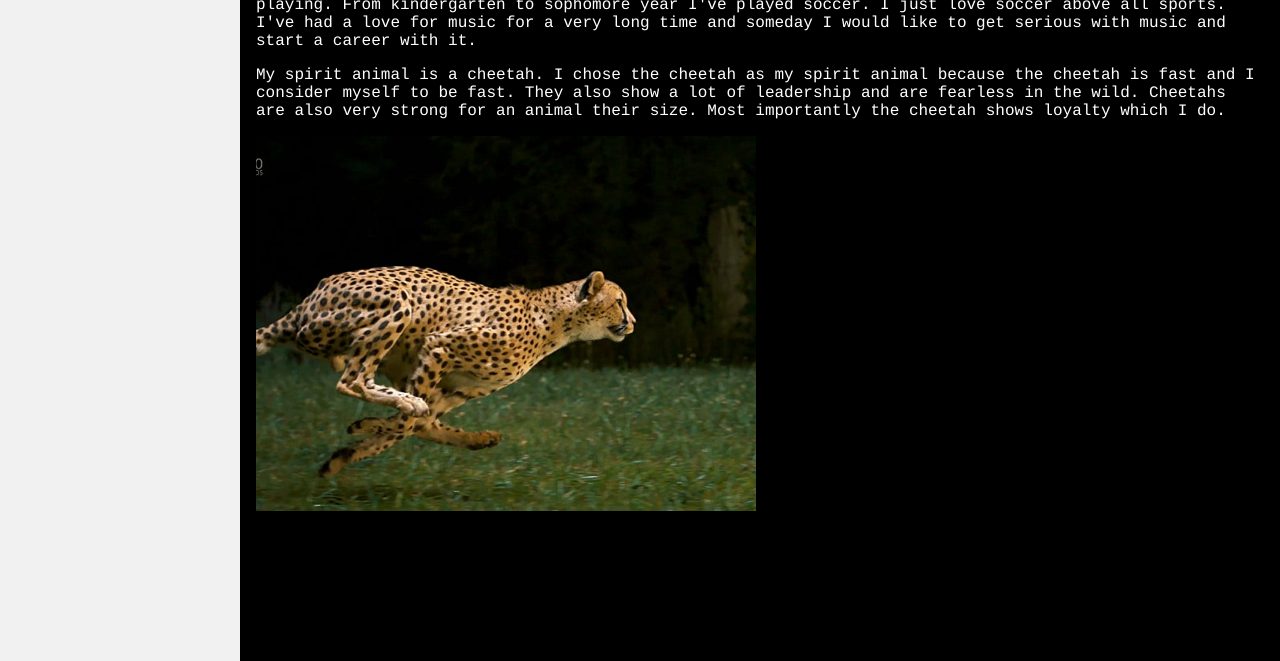
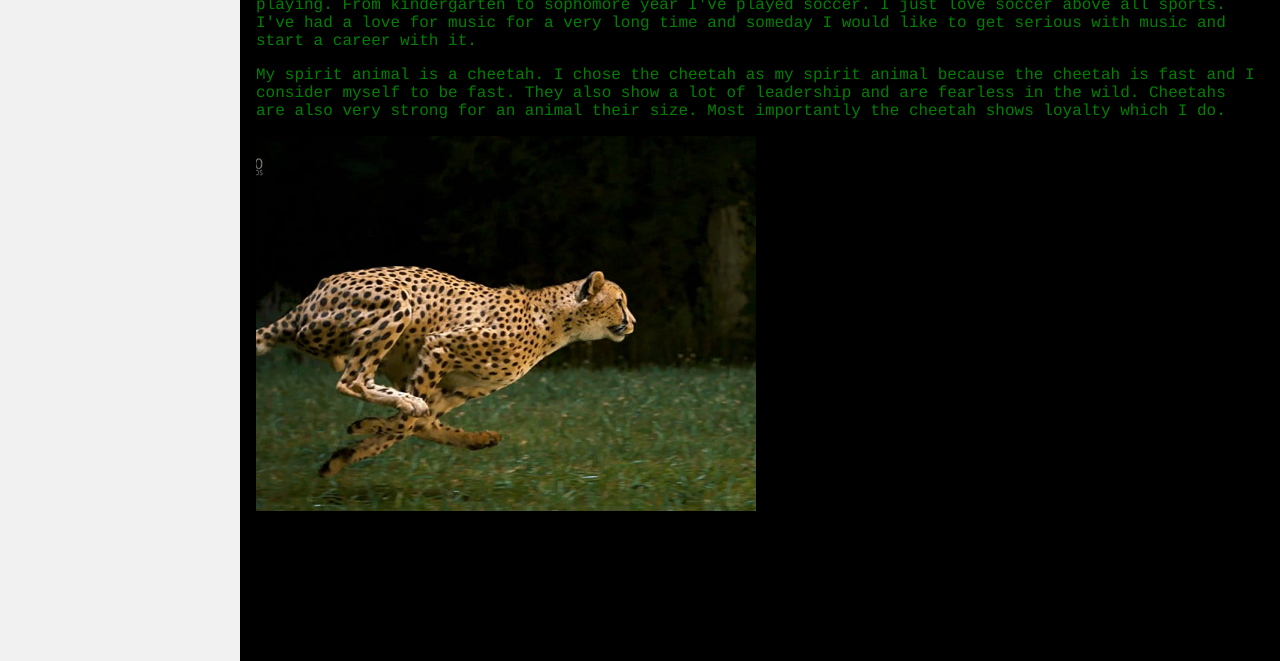
Before and after one commit to dmckee88/dmckee88.github.io, a plain HTML site: page index.html in a window 1280 px wide. Shown: the part 139-800 px from the top of the page. Drawn offline with Linux system fonts and the light colour scheme.

Commit message:
changed font color

```diff
--- a/index.html
+++ b/index.html
@@ -21,7 +21,7 @@
     <div class="content">
       <h1>
         Welcome To My First Website!!!!</h1>
-        <font color ="white">
+        <font color ="green">
 
 
       <p>Hello! My name is Dylan and I am a sophomore at Plymouth High School. I was born in Detroit, Michigan and moved to Indiana about when I was three.
```
